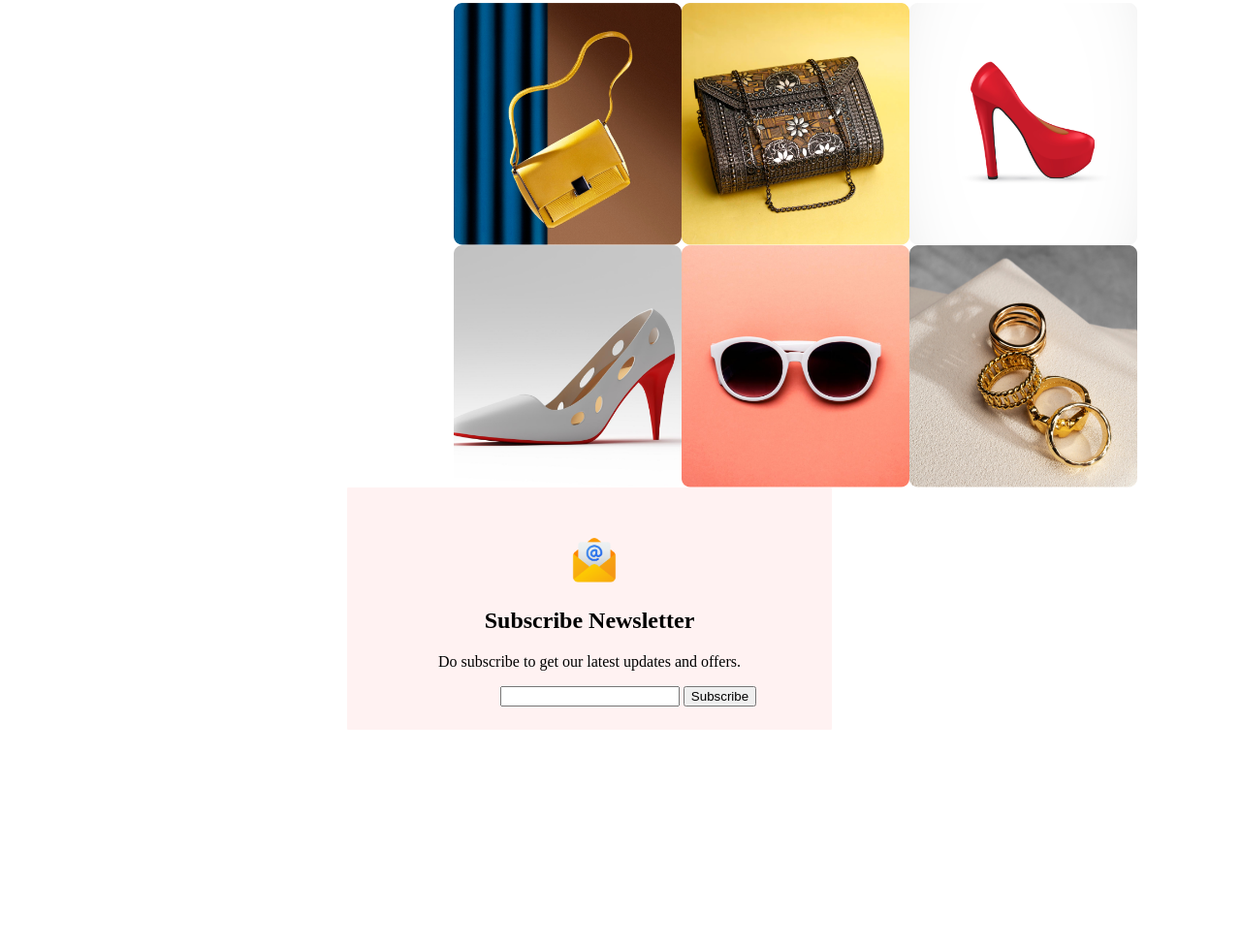
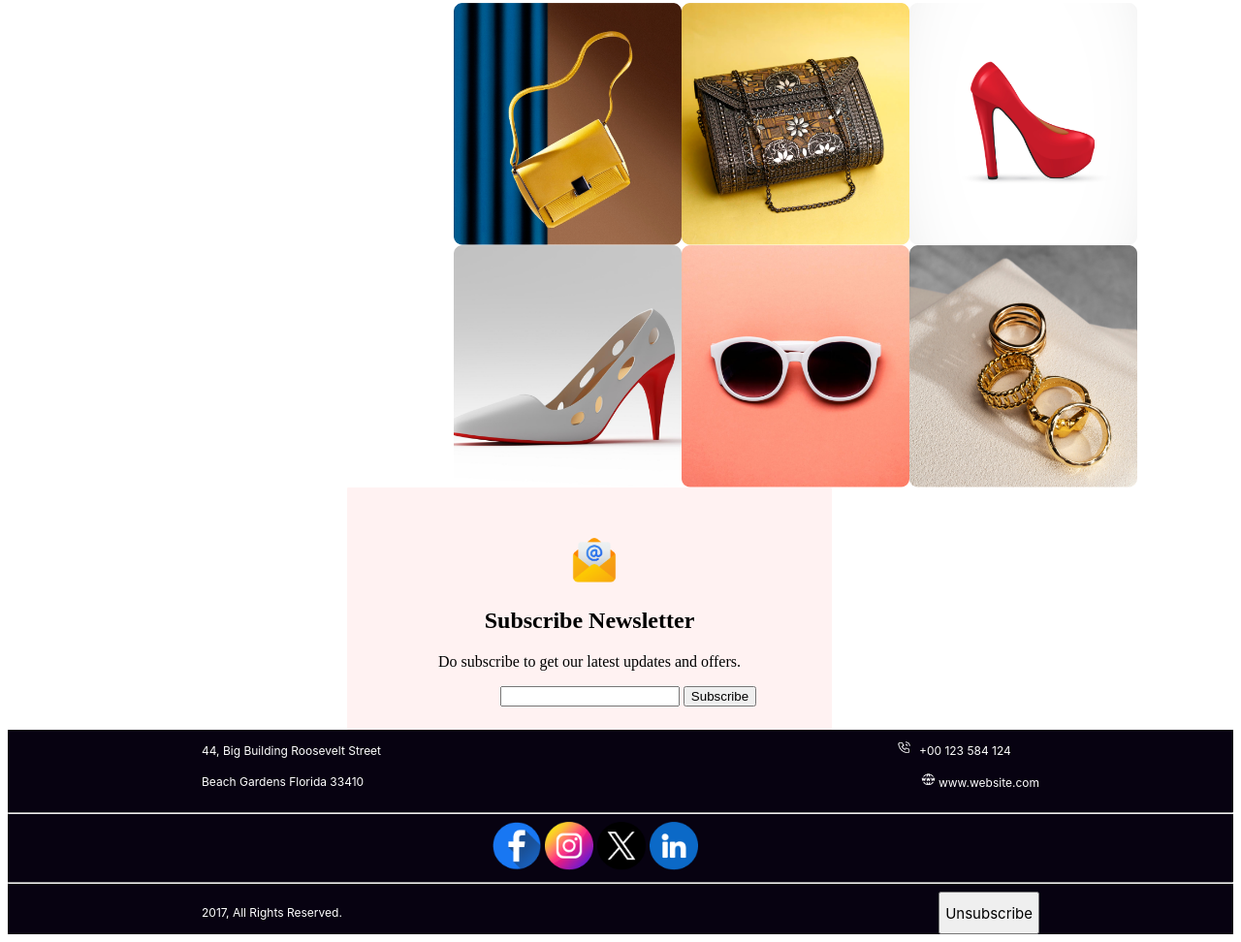
Before and after one commit to Wakil880/my-first-assignment, a plain HTML site: page index.html in a window 1280 px wide. Shown: the part 2968-3940 px from the top of the page at 97% size. Before the commit the page ends 3729 px from the top, so only its background shows below. Drawn offline with Linux system fonts and the light colour scheme.

Commit message:
completed the first assignment

```diff
--- a/index.html
+++ b/index.html
@@ -113,8 +113,39 @@
         </section>
     </main>
     <footer>
-        <section>
+        <section class="section-nine">
+            <div class="ninth-text-container-top">
+            <div class="ninth-text-container-1">
+                <p class="ninth-1st-p">
+                    44, Big Building Roosevelt Street</p>
+                <p class="ninth-2nd-p">
+                    Beach Gardens Florida 33410
+                </p>
+            </div>
+            <div class="ninth-text-container-2">
+                <img id="first-icon" src="resources/Call.png" alt="">
+                <p class="ninth-3rd-p">
+                    +00 123 584 124
+                </p>
 
+                <p class="ninth-4th-p">
+                    <img id="second-icon" src="resources/Website.png" alt="">
+                    www.website.com
+                </p>
+            </div>
+        </div>
+            <hr>
+            <div class="ninth-image-container">
+                <img id="img-1" src="resources/Facebook.png" alt="">
+                <img id="img-2" src="resources/Instagram.png" alt="">
+                <img id="img-3" src="resources/Twitter.png" alt="">
+                <img id="img-4" src="resources/Linkedin.png" alt="">
+            </div>
+            <hr>
+            <div class="ninth-text-container-3">
+                 <p class="last-text">2017, All Rights Reserved.</p>
+                 <button class="last-button">Unsubscribe</button>
+            </div>
         </section>
     </footer>
 </body>
--- a/styles/style.css
+++ b/styles/style.css
@@ -404,3 +404,108 @@ margin-right: 0px;
     justify-content: center;
 }
 /*footer related styles*/
+footer{
+    background-color: #070211;;
+}
+.section-nine{
+
+}
+.ninth-text-container-1{
+    color: #FFF;
+    font-family: Inter;
+    font-size: 12px;
+    font-style: normal;
+    font-weight: 400;
+    line-height: 20px;
+    padding-left: 200px;
+}
+.ninth-text-container-top{
+display: flex;
+justify-content: space-between;
+}
+.ninth-1st-p{
+
+}
+.ninth-2nd-p{
+
+}
+.ninth-text-container-2{
+    color: #FFF;
+    font-family: Inter;
+    font-size: 12px;
+    font-style: normal;
+    font-weight: 400;
+    line-height: 20px;
+    padding-right: 200px;
+    margin-top: 0%;
+    padding-top: 0%;
+    display: block;
+    padding-left: 0px;
+}
+.ninth-3rd-p{
+display: inline-block;
+margin-bottom: 0%;
+}
+.ninth-4th-p{
+padding-left: 25px;
+padding-top: 0%;
+padding-right: ;
+}
+
+.ninth-image-container{
+padding-left: 500px;
+}
+#img-1{
+width: 50px;
+height: 50px;
+}
+#img-2{
+    width: 50px;
+    height: 50px;
+}
+#img-3{
+    width: 50px;
+    height: 50px;
+}
+#img-4{
+    width: 50px;
+    height: 50px;
+}
+
+#first-icon{
+padding-right: 5px;
+padding-top: px;
+width: 15px;
+height: 15px;
+}
+#second-icon{
+    width: 15px;
+    height: 15px;
+    padding-right: 0px;
+}
+.ninth-text-container-3{
+display: flex;
+justify-content: space-between;
+
+}
+.last-text{
+    color: #FFF;
+    font-family: Inter;
+    font-size: 12px;
+    font-style: normal;
+    font-weight: 400;
+    line-height: 20px;
+    padding-left: 200px;
+    ma
+}
+.last-button{
+    padding: 2px 5px;
+
+margin-right:200px;
+font-family: Inter;
+font-size: 15px;
+font-style: normal;
+font-weight: 400;
+line-height: normal;
+
+}
```
